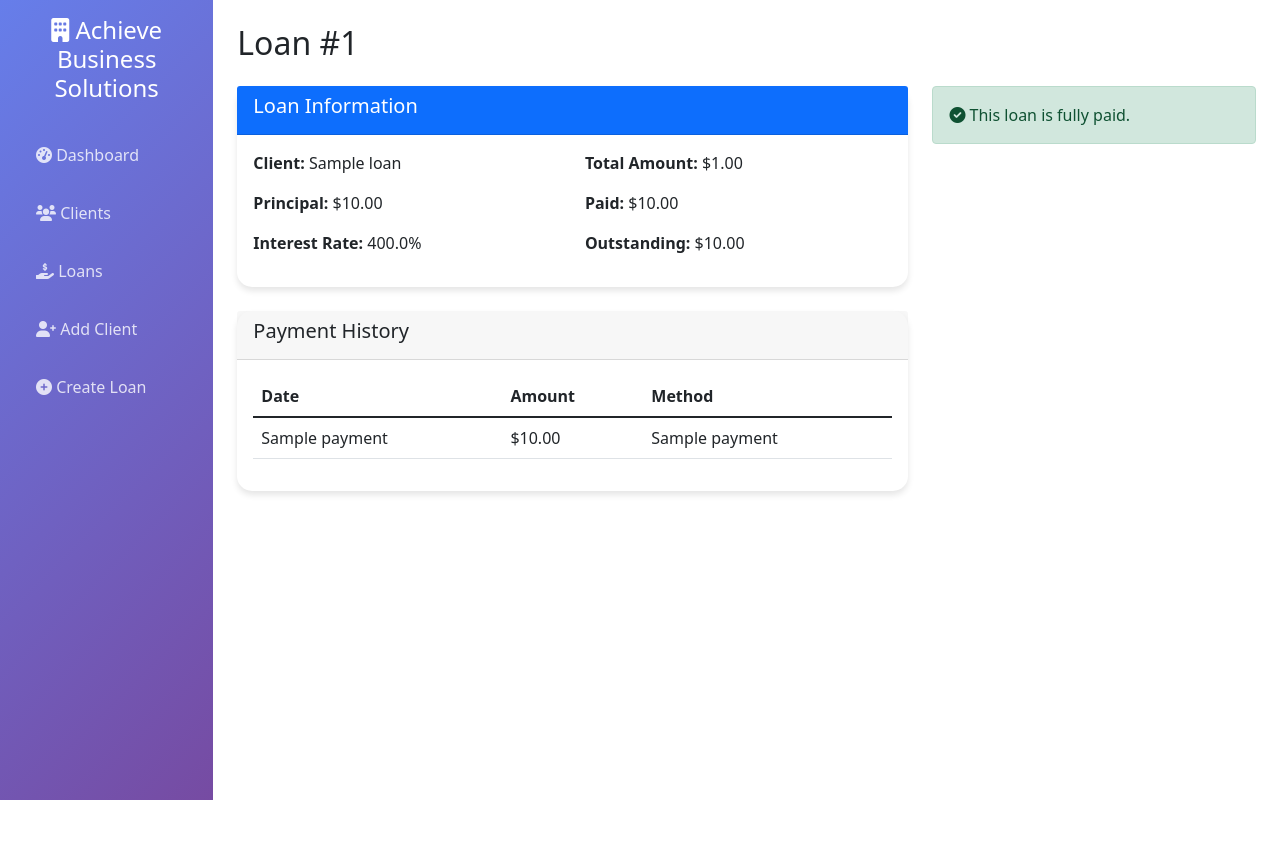
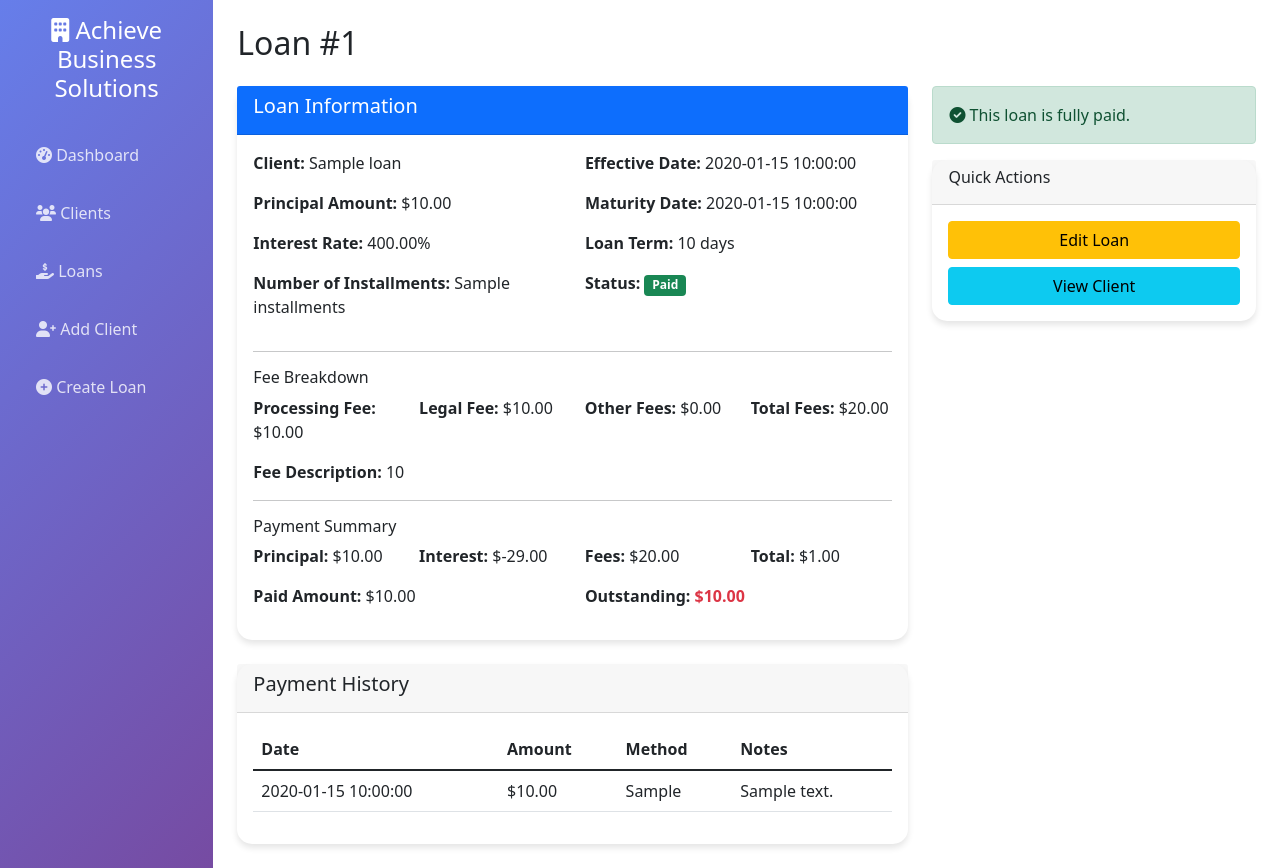
Before and after one commit to achievebuzsol/achieve-loan-system, a Flask app: template templates/loan_detail.html in a window 1280 px wide. Before the commit the page ends 800 px from the top, so only its background shows below. Run offline with Flask 3, Linux system fonts and the light colour scheme; the template is opened without the code that fills it: most values are stand-ins (such as "Sample title", 1, 10 or a date in 2020).

Commit message:
Fixed type errors - added float filters to prevent string+float errors

```diff
--- a/templates/loan_detail.html
+++ b/templates/loan_detail.html
@@ -10,16 +10,72 @@
                 <h5>Loan Information</h5>
             </div>
             <div class="card-body">
+                {% set processing_fee = loan.processing_fee|float if loan.processing_fee else 0 %}
+                {% set legal_fee = loan.legal_fee|float if loan.legal_fee else 0 %}
+                {% set other_fees = loan.other_fees|float if loan.other_fees else 0 %}
+                {% set total_fees = processing_fee + legal_fee + other_fees %}
+                {% set interest_amount = loan.total_amount|float - loan.principal_amount|float - total_fees %}
+
                 <div class="row">
                     <div class="col-md-6">
                         <p><strong>Client:</strong> {{ loan.company_name }}</p>
-                        <p><strong>Principal:</strong> ${{ "%.2f"|format(loan.principal_amount) }}</p>
-                        <p><strong>Interest Rate:</strong> {{ "%.1f"|format(loan.interest_rate * 100) }}%</p>
+                        <p><strong>Principal Amount:</strong> ${{ "%.2f"|format(loan.principal_amount|float) }}</p>
+                        <p><strong>Interest Rate:</strong> {{ "%.2f"|format(loan.interest_rate|float * 100) }}%</p>
+                        <p><strong>Number of Installments:</strong> {{ loan.installments or 1 }}</p>
                     </div>
                     <div class="col-md-6">
-                        <p><strong>Total Amount:</strong> ${{ "%.2f"|format(loan.total_amount) }}</p>
-                        <p><strong>Paid:</strong> ${{ "%.2f"|format(loan.paid_amount) }}</p>
-                        <p><strong>Outstanding:</strong> ${{ "%.2f"|format(loan.outstanding_amount) }}</p>
+                        <p><strong>Effective Date:</strong> {{ loan.effective_date or loan.start_date }}</p>
+                        <p><strong>Maturity Date:</strong> {{ loan.due_date }}</p>
+                        <p><strong>Loan Term:</strong> {{ loan.loan_term_days }} days</p>
+                        <p><strong>Status:</strong>
+                            {% if loan.status == 'active' %}
+                                <span class="badge bg-warning">Active</span>
+                            {% elif loan.status == 'paid' %}
+                                <span class="badge bg-success">Paid</span>
+                            {% else %}
+                                <span class="badge bg-danger">Delinquent</span>
+                            {% endif %}
+                        </p>
+                    </div>
+                </div>
+
+                <hr>
+
+                <h6>Fee Breakdown</h6>
+                <div class="row">
+                    <div class="col-md-3">
+                        <p><strong>Processing Fee:</strong> ${{ "%.2f"|format(processing_fee) }}</p>
+                    </div>
+                    <div class="col-md-3">
+                        <p><strong>Legal Fee:</strong> ${{ "%.2f"|format(legal_fee) }}</p>
+                    </div>
+                    <div class="col-md-3">
+                        <p><strong>Other Fees:</strong> ${{ "%.2f"|format(other_fees) }}</p>
+                    </div>
+                    <div class="col-md-3">
+                        <p><strong>Total Fees:</strong> ${{ "%.2f"|format(total_fees) }}</p>
+                    </div>
+                </div>
+                {% if loan.fee_description %}
+                <p><strong>Fee Description:</strong> {{ loan.fee_description }}</p>
+                {% endif %}
+
+                <hr>
+
+                <h6>Payment Summary</h6>
+                <div class="row">
+                    <div class="col-md-3"><strong>Principal:</strong> ${{ "%.2f"|format(loan.principal_amount|float) }}</div>
+                    <div class="col-md-3"><strong>Interest:</strong> ${{ "%.2f"|format(interest_amount) }}</div>
+                    <div class="col-md-3"><strong>Fees:</strong> ${{ "%.2f"|format(total_fees) }}</div>
+                    <div class="col-md-3"><strong>Total:</strong> ${{ "%.2f"|format(loan.total_amount|float) }}</div>
+                </div>
+
+                <div class="row mt-3">
+                    <div class="col-md-6">
+                        <p><strong>Paid Amount:</strong> ${{ "%.2f"|format(loan.paid_amount|float) }}</p>
+                    </div>
+                    <div class="col-md-6">
+                        <p><strong>Outstanding:</strong> <span class="{% if loan.outstanding_amount > 0 %}text-danger{% else %}text-success{% endif %} fw-bold">${{ "%.2f"|format(loan.outstanding_amount|float) }}</span></p>
                     </div>
                 </div>
             </div>
@@ -37,20 +93,22 @@
                             <th>Date</th>
                             <th>Amount</th>
                             <th>Method</th>
+                            <th>Notes</th>
                         </tr>
                     </thead>
                     <tbody>
                         {% for payment in loan.payments %}
                         <tr>
-                            <td>{{ payment[3] }}</td>
-                            <td>${{ "%.2f"|format(payment[2]) }}</td>
-                            <td>{{ payment[4] }}</td>
+                            <td>{{ payment.payment_date }}</td>
+                            <td>${{ "%.2f"|format(payment.amount|float) }}</td>
+                            <td>{{ payment.payment_method }}</td>
+                            <td>{{ payment.notes or '-' }}</td>
                         </tr>
                         {% endfor %}
                     </tbody>
                 </table>
                 {% else %}
-                <p>No payments recorded.</p>
+                <p>No payments recorded yet.</p>
                 {% endif %}
             </div>
         </div>
@@ -72,7 +130,12 @@
                             <option value="cash">Cash</option>
                             <option value="bank_transfer">Bank Transfer</option>
                             <option value="cheque">Cheque</option>
+                            <option value="other">Other</option>
                         </select>
+                    </div>
+                    <div class="mb-3">
+                        <label>Notes</label>
+                        <textarea class="form-control" name="notes" rows="2"></textarea>
                     </div>
                     <button type="submit" class="btn btn-light w-100">Record Payment</button>
                 </form>
@@ -83,6 +146,16 @@
             <i class="fas fa-check-circle"></i> This loan is fully paid.
         </div>
         {% endif %}
+
+        <div class="card mt-3">
+            <div class="card-header">
+                <h6>Quick Actions</h6>
+            </div>
+            <div class="card-body">
+                <a href="{{ url_for('edit_loan', loan_id=loan.loan_id) }}" class="btn btn-warning w-100 mb-2">Edit Loan</a>
+                <a href="{{ url_for('client_detail', client_id=loan.client_id) }}" class="btn btn-info w-100">View Client</a>
+            </div>
+        </div>
     </div>
 </div>
 {% endblock %}
```
Also changed, not shown: templates/loans.html (+12 -8 lines).
